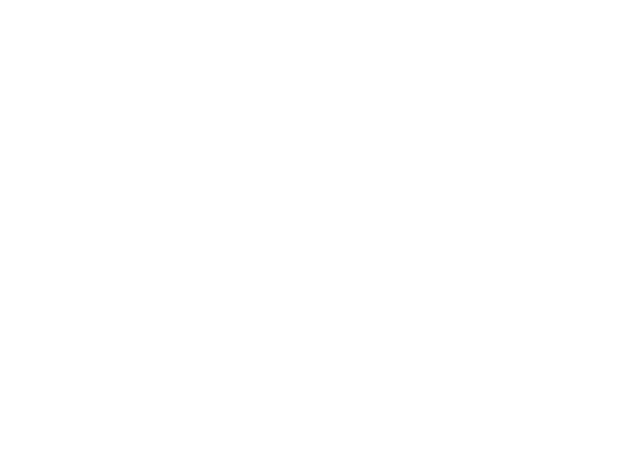
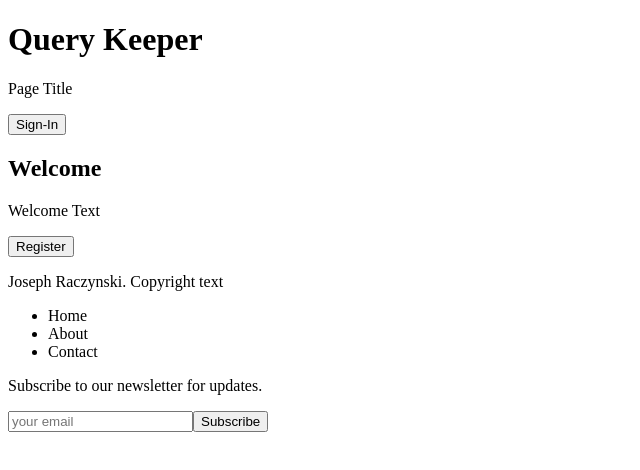
Before and after one commit to jraczynski6/query-keeper, a React (Vite) app: page / in a window 1280 px wide. Shown: the top 470 px of the page, without its empty margins (0-640 px from the left). Built offline with nearby package versions, Linux system fonts and the light colour scheme.

Commit message:
HTML scaffolding for Landing, Header, Footer, Nav Menu

```diff
--- a/src/App.jsx
+++ b/src/App.jsx
@@ -1,10 +1,12 @@
 import { useState } from 'react'
 import './App.css'
+import Landing from './pages/Landing'
 
 function App() {
   return (
     <>
       <div>
+        <Landing />
       </div>
     </>
   )
--- /dev/null
+++ b/src/components/Footer.jsx
@@ -0,0 +1,29 @@
+export default function Footer() {
+    return (
+        <footer className="app-footer">
+            <div className="footer-note">
+                <p>Joseph Raczynski. Copyright text</p>
+            </div>
+            <nav className="footer-nav">
+                <ul>
+                    <li>Home</li>
+                    <li>About</li>
+                    <li>Contact</li>
+                </ul>
+            </nav>
+            <div className="footer-newsletter">
+                <p>Subscribe to our newsletter for updates.</p>
+                <form className="footer-newsletter-form">
+                    <input
+                        type="email"
+                        name="email"
+                        placeholder="your email"
+                        aria-label="Email address"
+                        required
+                    />
+                    <button type="submit">Subscribe</button>
+                </form>
+            </div>
+        </footer>
+    )
+}
--- /dev/null
+++ b/src/components/Header.jsx
@@ -0,0 +1,9 @@
+export default function Header() {
+    return (
+        <header className="app-header">
+            <h1>Query Keeper</h1>
+            <p>Page Title</p>
+            <button>Sign-In</button>
+        </header>
+    )
+}
--- /dev/null
+++ b/src/pages/Landing.jsx
@@ -0,0 +1,19 @@
+import Header from "../components/Header"
+import Footer from "../components/footer"
+
+export default function Landing() {
+    return (
+        <div className="landing-container">
+            <Header />
+            <main className="landing-main">
+                <h2>Welcome</h2>
+                <p>Welcome Text</p>
+
+                <div className="landing-actions">
+                    <button>Register</button>
+                </div>
+            </main>
+        <Footer />
+        </div>
+    )
+}
```
Also changed, not shown: src/components/NavMenu/NavMenu.jsx (added, +13 -0 lines), src/components/modals/RegisterModal.jsx (added, +27 -0 lines), src/pages/Dashboard.jsx (added, +17 -0 lines), 1 other file (tests, documents, lock files or other folders).
